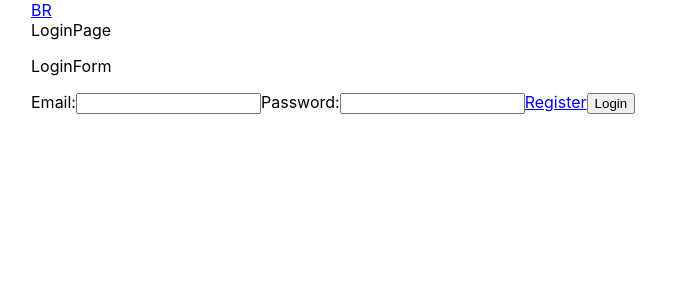
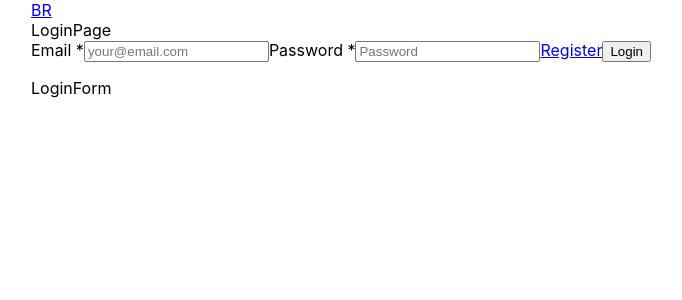
Before and after one commit to MelnykovSV/books-reading-tracker, a React (Create React App) app: page /books-reading-tracker/login in a window 1280 px wide. Shown: the top 300 px of the page, without its empty margins (33-715 px from the left). Built offline with nearby package versions, Linux system fonts and the light colour scheme; no server answers.

Commit message:
forms and auth

```diff
--- a/src/components/App/App.tsx
+++ b/src/components/App/App.tsx
@@ -1,7 +1,7 @@
-import axios, { AxiosError } from 'axios';
+import axios from 'axios';
 import { lazy, useEffect } from 'react';
 
-import { signUp, signIn, getUserData } from '../../redux/auth/operations';
+import { getUserData } from '../../redux/auth/operations';
 import { SharedLayout } from '../SharedLayout/SharedLayout';
 import { Route, Routes } from 'react-router';
 import { Container } from '@mui/material';
@@ -36,6 +36,7 @@ export const App = () => {
 
   useEffect(() => {
     dispatch(getUserData(sid));
+    // eslint-disable-next-line react-hooks/exhaustive-deps
   }, []);
 
   return (
--- a/src/components/LoginForm/LoginForm.styled.tsx
+++ b/src/components/LoginForm/LoginForm.styled.tsx
@@ -1,3 +1,3 @@
 import styled from '@emotion/styled';
 
-export const Container = styled.form``;
+export const Container = styled.div``;
--- a/src/components/LoginForm/LoginForm.tsx
+++ b/src/components/LoginForm/LoginForm.tsx
@@ -1,34 +1,71 @@
 import { Container } from './LoginForm.styled';
 import { Link } from 'react-router-dom';
-export const LoginForm = ({ loginSubmitHandler }) => {
+import { ILoginSubmitHandler } from '../../interfaces';
+import { Formik, Field, Form as FormikForm, ErrorMessage } from 'formik';
+import * as yup from 'yup';
+export const LoginForm = ({ loginSubmitHandler }: ILoginSubmitHandler) => {
+  const schema = yup.object().shape({
+    email: yup
+      .string()
+      .matches(/^[\w.-]+@[\w.-]+\.[a-zA-Z]{2,}$/, 'Invalid format')
+      .required('This field is required')
+      .trim(),
+    password: yup
+      .string()
+      .min(8, 'Minimum input length 8 symbols')
+      .matches(/^(?=.*[A-Z])(?=.*[a-z])(?=.*\d).+$/, 'Invalid format')
+      .required('This field is required'),
+  });
+
+  const submitHandler = async (values: {
+    email: string;
+    password: string;
+  }): Promise<void> => {
+    const isValid = await schema.isValid(values);
+
+    if (isValid) {
+      const result = { ...values };
+      loginSubmitHandler(result);
+    }
+  };
+
   return (
-    <Container
-      onSubmit={e => {
-        e.preventDefault();
-        const { email, password } = e.target;
-
-        loginSubmitHandler({
-          email: email.value,
-          password: password.value,
-        });
-      }}
+    <Container>
+      <Formik
+        onSubmit={submitHandler}
+        initialValues={{ email: '', password: '' }}
+        validationSchema={schema}
       >
-      <p>LoginForm </p>
-
+        <FormikForm>
           <label htmlFor="login-form__email-input">
-        Email:
-        <input name="email" type="text" id="login-form__email-input" />
+            Email *
+            <Field
+              name="email"
+              type="text"
+              id="login-form__email-input"
+              placeholder="your@email.com"
+            />
+            <span>
+              <ErrorMessage name="email" />
+            </span>
           </label>
           <label htmlFor="login-form__password-input">
-        Password:
-        <input
+            Password *
+            <Field
               name="password"
               type="password"
               id="login-form__password-input"
+              placeholder="Password"
             />
+            <span>
+              <ErrorMessage name="password" />
+            </span>
           </label>
           <Link to="/registration">Register</Link>
           <button type="submit">Login</button>
+        </FormikForm>
+      </Formik>
+      <p>LoginForm </p>
     </Container>
   );
 };
--- a/src/components/RegistrationForm/RegistrationForm.tsx
+++ b/src/components/RegistrationForm/RegistrationForm.tsx
@@ -1,41 +1,93 @@
 import { Container } from './RegistrationFrom.styled';
 import { Link } from 'react-router-dom';
-export const RegistrationForm = ({ registrationSubmitHandler }) => {
+import * as yup from 'yup';
+import { Formik, Field, Form as FormikForm, ErrorMessage } from 'formik';
+import { IRegistrationSubmitHandler } from '../../interfaces';
+export const RegistrationForm = ({
+  registrationSubmitHandler,
+}: IRegistrationSubmitHandler) => {
+  const schema = yup.object().shape({
+    name: yup
+      .string()
+      .min(3, 'Minimum input length 3 symbols')
+      .matches(/^[a-zA-Z0-9]+$/, 'Invalid format')
+      .required('This field is required')
+      .trim(),
+    email: yup
+      .string()
+      .matches(/^[\w.-]+@[\w.-]+\.[a-zA-Z]{2,}$/, 'Invalid format')
+      .required('This field is required')
+      .trim(),
+    password: yup
+      .string()
+      .min(8, 'Minimum input length 8 symbols')
+      .matches(/^(?=.*[A-Z])(?=.*[a-z])(?=.*\d).+$/, 'Invalid format')
+      .required('This field is required'),
+  });
+
+  const submitHandler = async (values: {
+    name: string;
+    email: string;
+    password: string;
+  }): Promise<void> => {
+    const isValid = await schema.isValid(values);
+
+    if (isValid) {
+      const result = { ...values };
+      registrationSubmitHandler(result);
+    }
+  };
+
   return (
-    <Container
-      onSubmit={e => {
-        e.preventDefault();
-
-        const { name, email, password } = e.target;
-
-        registrationSubmitHandler({
-          name: name.value,
-          email: email.value,
-          password: password.value,
-        });
-      }}
+    <Container>
+      <Formik
+        onSubmit={submitHandler}
+        initialValues={{ name: '', email: '', password: '' }}
       >
+        <FormikForm>
           <h2>RegistrationForm</h2>
           <label htmlFor="registration-form__name-input">
             Name:
-        <input name="name" type="text" id="registration-form__name-input" />
+            <Field
+              name="name"
+              type="text"
+              id="registration-form__name-input"
+              placeholder="..."
+            />
+            <span>
+              <ErrorMessage name="name" />
+            </span>
           </label>
           <label htmlFor="registration-form__email-input">
             Email:
-        <input name="email" type="text" id="registration-form__email-input" />
+            <Field
+              name="email"
+              type="text"
+              id="registration-form__email-input"
+              placeholder="your@email.com"
+            />
+            <span>
+              <ErrorMessage name="email" />
+            </span>
           </label>
           <label htmlFor="registration-form__password-input">
             Password:
-        <input
+            <Field
               name="password"
               type="password"
               id="registration-form__password-input"
+              placeholder="..."
             />
+            <span>
+              <ErrorMessage name="password" />
+            </span>
           </label>
           <p>
             Already have an account? <Link to="/login">Log in</Link>
           </p>
           <button type="submit">Register</button>
+        </FormikForm>
+      </Formik>
     </Container>
   );
 };
--- a/src/components/RegistrationForm/RegistrationFrom.styled.tsx
+++ b/src/components/RegistrationForm/RegistrationFrom.styled.tsx
@@ -1,3 +1,3 @@
 import styled from '@emotion/styled';
 
-export const Container = styled.form``;
+export const Container = styled.div``;
--- a/src/components/SharedLayout/SharedLayout.tsx
+++ b/src/components/SharedLayout/SharedLayout.tsx
@@ -1,14 +1,14 @@
 import { Container } from './SharedLayout.styled';
 import { Outlet } from 'react-router';
-import { NavLink, Link } from 'react-router-dom';
+import { Link } from 'react-router-dom';
 import { Suspense } from 'react';
 import { UserPanel } from '../UserPanel/UserPanel';
-import { getIsLoggedIn, getStatus } from '../../redux/auth/authSlice';
+import { getIsLoggedIn } from '../../redux/auth/authSlice';
 import { useAppSelector } from '../../redux/hooks';
 
 export const SharedLayout = () => {
   const isLoggedIn = useAppSelector(getIsLoggedIn);
-  const status = useAppSelector(getStatus);
+  // const status = useAppSelector(getStatus);
 
   return (
     <Container>
--- a/src/pages/LoginPage/LoginPage.tsx
+++ b/src/pages/LoginPage/LoginPage.tsx
@@ -3,11 +3,14 @@ import { LoginForm } from '../../components/LoginForm/LoginForm';
 import { useAppDispatch } from '../../redux/hooks';
 import { signIn } from '../../redux/auth/operations';
 
+import { ISignInData } from '../../interfaces';
+
 const LoginPage = () => {
   const dispatch = useAppDispatch();
 
-  const loginSubmitHandler = ({ email, password }) => {
-    dispatch(signIn({ email, password }));
+  const loginSubmitHandler = async ({ email, password }: ISignInData) => {
+    await dispatch(signIn({ email, password }));
+    console.log(dispatch(signIn({ email, password })));
   };
 
   return (
--- a/src/pages/RegistrationPage/RegistrationPage.tsx
+++ b/src/pages/RegistrationPage/RegistrationPage.tsx
@@ -3,10 +3,16 @@ import { RegistrationForm } from '../../components/RegistrationForm/Registration
 import { useAppDispatch } from '../../redux/hooks';
 import { signUp } from '../../redux/auth/operations';
 
+import { ISignUpData } from '../../interfaces';
+
 const RegistrationPage = () => {
   const dispatch = useAppDispatch();
 
-  const registrationSubmitHandler = ({ name, email, password }) => {
+  const registrationSubmitHandler = ({
+    name,
+    email,
+    password,
+  }: ISignUpData) => {
     dispatch(signUp({ name, email, password }));
   };
 
--- a/src/redux/auth/authSlice.ts
+++ b/src/redux/auth/authSlice.ts
@@ -59,7 +59,7 @@ const authSlice = createSlice({
     });
     builder.addCase(
       getUserData.fulfilled,
-      (state, action: PayloadAction<IUserInfo>) => {
+      (state, action: PayloadAction<any>) => {
         if (!action.payload) {
           state.user = { name: null, email: null, id: null };
           state.accessToken = null;
--- a/src/redux/auth/operations.ts
+++ b/src/redux/auth/operations.ts
@@ -108,7 +108,7 @@ export const refresh = createAsyncThunk(
   }
 );
 
-export const getUserData = createAsyncThunk(
+export const getUserData = createAsyncThunk<any, any>(
   'auth/getUserData',
   async (sid, thunkAPI) => {
     const state = thunkAPI.getState() as { auth: IAuthState };
```
Also changed, not shown: src/interfaces.ts (+8 -0 lines). Lines whose indentation alone changed are shown as unchanged.
